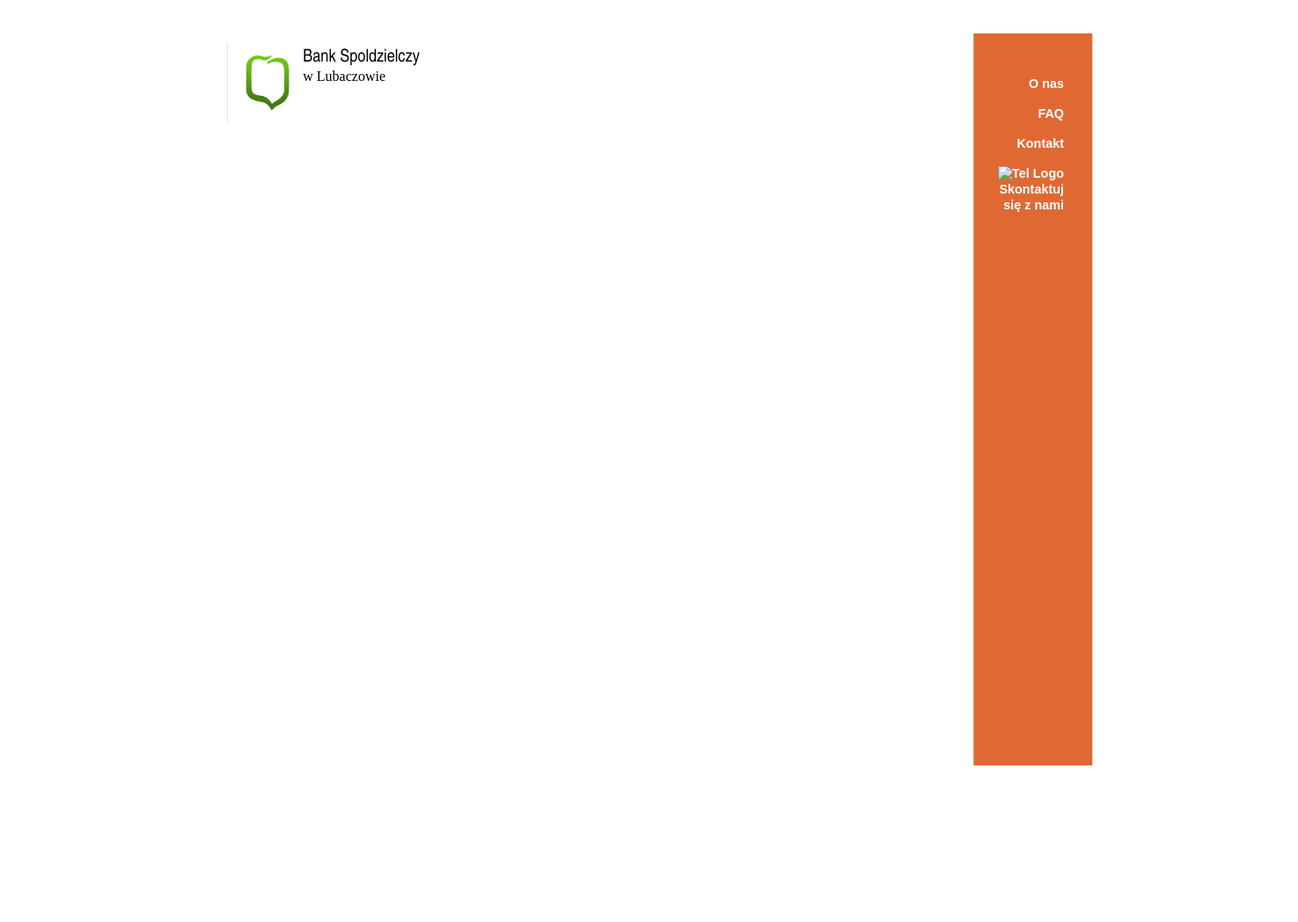
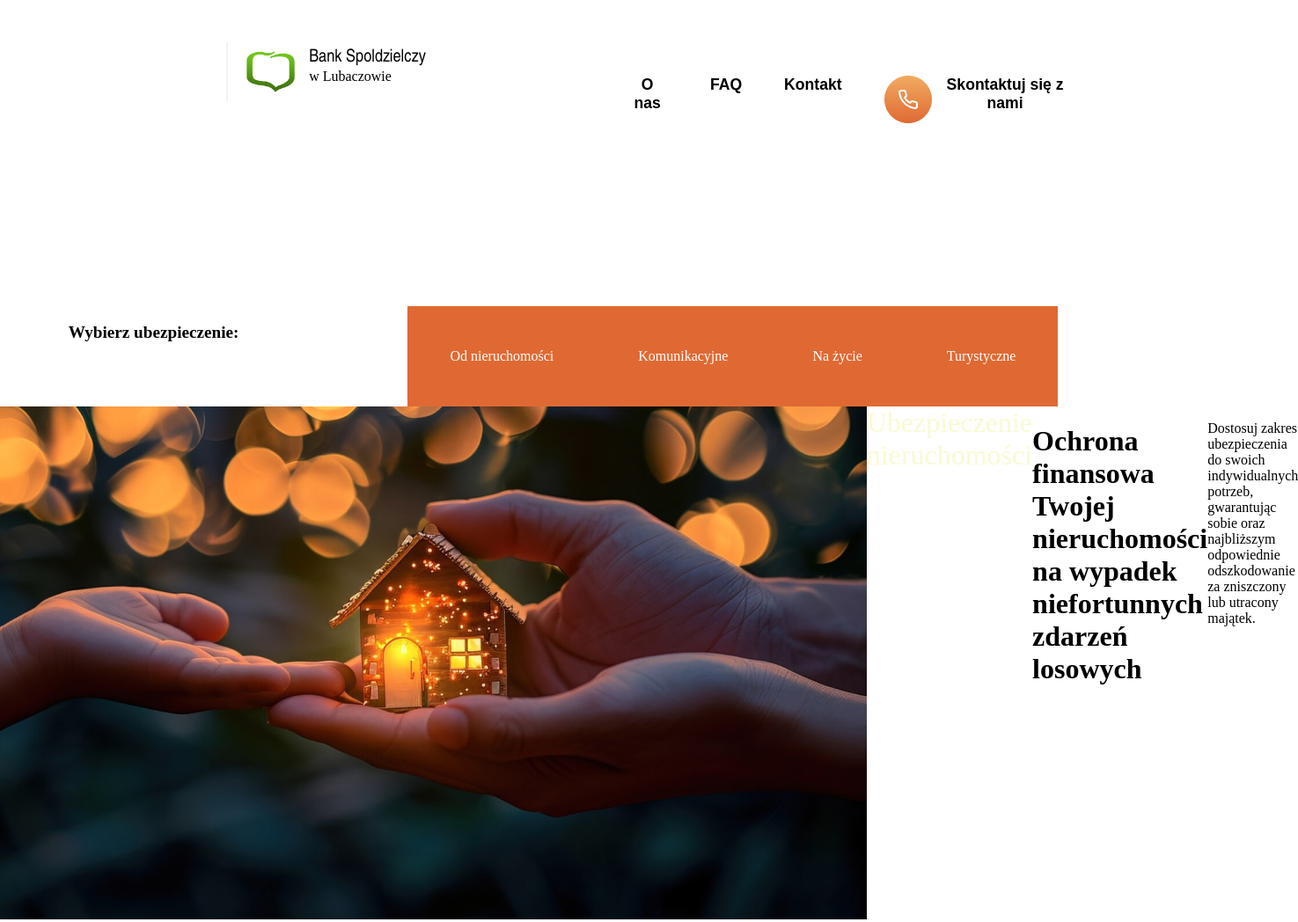
Before and after one commit to realgoe/firstsite, a plain HTML site: page index.html in a window 1280 px wide. Shown: the whole page at 88% size, 1475 px wide, since content can reach past the window. Before the commit the page ends 909 px from the top, so only its background shows below. Drawn offline with Linux system fonts and the light colour scheme; files whose address does not match are found by name.

Commit message:
new commit

```diff
--- a/index.html
+++ b/index.html
@@ -25,19 +25,38 @@
         <nav>
             <a href="#" class="menu-open hide-desktop"><img src="assets/Union.png" alt="Menu open"></a>
             <ul class=>
-                <li>
-            <a href="#" class="menu-close hide-desktop"><img src="assets/closemenu.png" alt="closeBtn"></a>
-            <p><a href="Onas.html">O nas</a></p>
-            <p><a href="FAQ.html">FAQ</a></p>
-            <p><a href="Kontakt.html">Kontakt</a></p>
-            <p><a href="Kontakt.html"><span><img src="assets/Phone-icon.png" alt="Tel Logo"></span>Skontaktuj się z nami</a></p>
-        </li>
+
+           <li> <a href="#" class="menu-close hide-desktop"><img src="assets/closemenu.png" alt="closeBtn"></a></li>
+            <li><a href="Onas.html">O nas</a></li>
+            <li><a href="FAQ.html">FAQ</a></li>
+            <li><a href="Kontakt.html">Kontakt</a></li>
+            <li><a href="Kontakt.html"><span><img src="assets/Phone-icon.png" alt="Tel Logo"></span>Skontaktuj się z nami</a></li>
+
             </ul>
 
         </nav>
     </div>
 
    </header>
+
+   <div class="firstpart">
+    <div class="abovepic">
+        <p>Wybierz ubezpieczenie:</p>
+        <a href="Kontakt.html">Od nieruchomości</a>
+        <a href="Kontakt.html">Komunikacyjne</a>
+        <a href="Kontakt.html">Na życie</a>
+        <a href="Kontakt.html">Turystyczne</a>
+    </div>
+    <div class="pic">
+        <img src="assets/hands.jpg" alt="bild Hand">
+        <span>Ubezpieczenie nieruchomości</span>
+        <h1>Ochrona finansowa Twojej nieruchomości na wypadek niefortunnych zdarzeń losowych</h1>
+        <p>Dostosuj zakres ubezpieczenia do swoich indywidualnych potrzeb, gwarantując sobie oraz najbliższym odpowiednie odszkodowanie za zniszczony lub utracony majątek.</p>
+    </div>
+
+
+   </div>
+
    <script>
     const menu = document.querySelector('nav ul');
     const menuBtn = document.querySelector('.menu-open');
--- a/main.css
+++ b/main.css
@@ -119,17 +119,18 @@ nav ul{
     .firstrow{
         display: flex;
         justify-content: space-between;
+        margin-bottom: -25%;
     }
 
     .leftheader{
+margin-bottom: 0;
 
-        .divider{
-            img{width: 50%;
-                visibility: visible;
+            img{width: .8em;
+               display: flex;
+                margin-bottom: 0%;
+            }
 
-            }
-        }
-        img{width:15%;
+        img{width:auto;
             height: 11%;
         display: flex;
         text-align: center;
@@ -159,5 +160,63 @@ nav ul{
 
     nav ul{
         position: unset;
+        background: none;
+        display: flex;
+        gap: 3em;
+        height: auto;
+        width: auto;
+        transform: translateX(0%);
+        margin-bottom: 0%;
+
+        li a{
+            font-size: 1.1rem;
+            background: none;
+            color: black;
+            display: flex;
+            img{
+                display: flex;
+
+            }
+
+        }
+
+    }
+
+    .firstpart{
+        margin-top: 0;
+
+        .abovepic{
+            display: flex;
+            justify-content: center;
+
+
+            p{
+                font-size: 1.2em;
+                font-weight: bold;
+                margin-right: 10em;
+            }
+            a{
+                display: flex;
+                padding: 3em;
+                text-decoration: none;
+                color:  black;
+                background-color: #E06933;
+                color: white;
+
+
+            }
+
+        }
+        .pic{
+            display: flex;
+            justify-content: center;
+            span{
+                display: inline;
+                color: lightgoldenrodyellow;
+                width: auto;
+                font-size: 2rem;
+
+            }
+        }
     }
     }
```
Also changed, not shown: assets/Phone-icon.png (added), assets/Union.png (added), assets/closemenu.png (added), assets/greenlogo.jpg (added), assets/hands.jpg (added), assets/line.svg (added).
